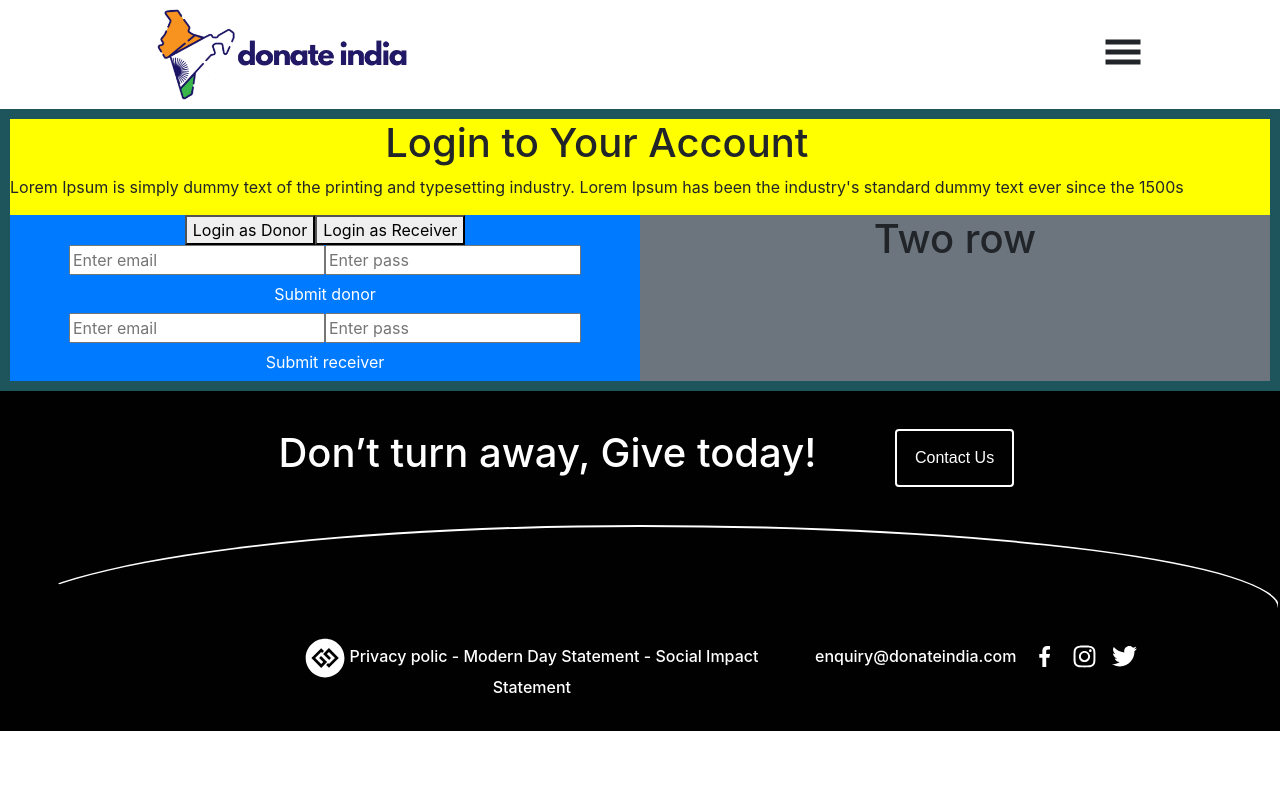
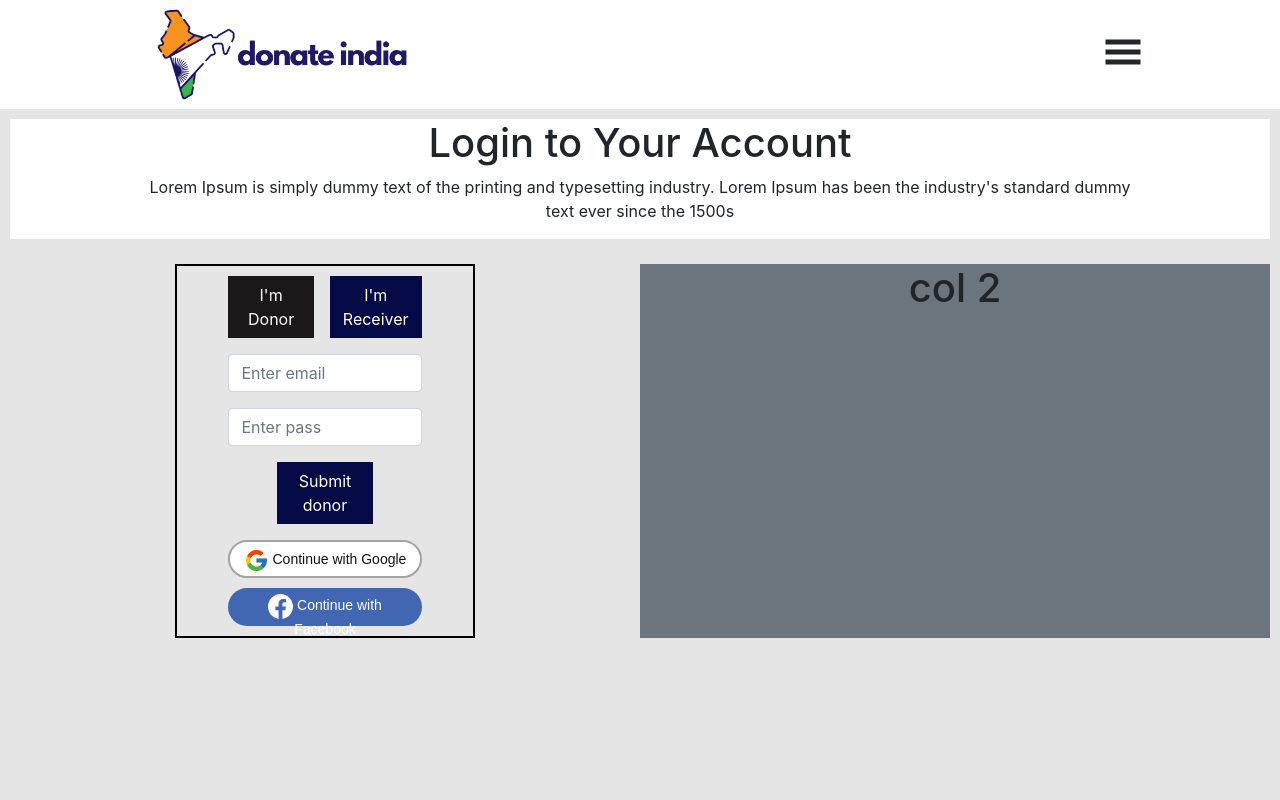
Before and after one commit to tanujdey7/donateindia, a React (Create React App) app: page /Login in a window 1280 px wide. Shown: the top 800 px of the page. Built offline with nearby package versions, Linux system fonts and the light colour scheme.

Commit message:
login page updated

```diff
--- a/src/Pages/Loginpages/Login.css
+++ b/src/Pages/Loginpages/Login.css
@@ -1,28 +1,114 @@
-.login-wrapper{
+.login-wrapper {
     padding: 10px;
 }
 
-.login-section{
+.login-section {
     width: 100%;
-    background-color: #1e555c;
+    height: 700px;
+    background-color: #e5e5e5;
 }
 
-.login-wrapper-row{
-    background-color: yellow;
+.login-wrapper-row {
+    background-color: rgb(255, 255, 255);
     width: 100%;
     margin: 0px;
     padding: 0px;
 }
 
-.login-form-wrapper-row{
+.login-title-wrap {
+    width: 80%;
+    margin-left: auto;
+    margin-right: auto;
+}
+
+/* login form */
+
+.login-form-wrapper-row {
     width: 100%;
     margin: 0px;
     padding: 0px;
 }
 
-.login-col-wrap{
+.login-col-wrap {
     display: flex;
+    padding-top: 2%;
     width: 100%;
     /* margin-left: auto;
     margin-right: auto; */
 }
+
+.login-switch-btns {
+    width: 70%;
+    display: flex;
+    margin-left: auto;
+    margin-right: auto;
+    /* border: 1px solid red; */
+}
+
+.login-form-div {
+    width: 50%;
+    padding: 10px;
+    border: 2px solid black;
+    margin-left: auto;
+    margin-right: auto;
+}
+
+.donor-login-form {
+    width: 70%;
+    margin-left: auto;
+    margin-right: auto;
+}
+
+.receiver-login-form {
+    width: 70%;
+    margin-left: auto;
+    margin-right: auto;
+}
+
+.login-switch-donor-btn {
+    width: 48%;
+    color: #ffffff;
+    border-radius: 0px;
+    background-color: rgb(26, 24, 24);
+}
+
+.login-switch-receiver-btn {
+    width: 50%;
+    border-radius: 0px;
+    background-color: rgb(3, 10, 70);
+    color: #ffffff;
+}
+
+.submit-donor {
+    width: 50%;
+    margin-left: auto;
+    margin-right: auto;
+    border-radius: 0px;
+    background-color: rgb(3, 10, 70);
+    color: #ffffff;
+}
+
+.social-login-btn-google {
+    width: 70%;
+    color: #131313;
+    border: 2px solid rgb(163, 163, 163);
+    border-radius: 30px;
+    height: 38px;
+    font-size: 14px;
+    font-family: "Poppins", sans-serif;
+    /* border-radius: 0px; */
+    background-color: #ffffff;
+}
+
+.social-login-btn-facebook {
+    width: 70%;
+    margin-top: 10px;
+    color: #ffffff;
+    font-family: "Poppins", sans-serif;
+    font-size: 14px;
+    border: none;
+    border-radius: 30px;
+    height: 38px;
+    /* border-radius: 0px; */
+    background-color: #4267B2;
+}
--- a/src/Pages/Loginpages/Login.jsx
+++ b/src/Pages/Loginpages/Login.jsx
@@ -1,7 +1,11 @@
-import React from 'react';
+import React, { useState } from "react";
 import "./Login.css";
+import {FcGoogle} from "react-icons/fc";
+import {SiFacebook} from "react-icons/si";
 
 const Login = () => {
+  const [state, setstate] = useState(false);
+
   return (
     <div className="login-section">
       <div className="login-wrapper">
@@ -9,42 +13,85 @@ const Login = () => {
           <div className="login-title-wrap">
             <div className="login-title-div">
               <h1>Login to Your Account</h1>
-                            <p>Lorem Ipsum is simply dummy text of the printing and typesetting industry. Lorem Ipsum has been the industry's standard dummy text ever since the 1500s</p>
+              <p>
+                Lorem Ipsum is simply dummy text of the printing and typesetting
+                industry. Lorem Ipsum has been the industry's standard dummy
+                text ever since the 1500s
+              </p>
             </div>
           </div>
         </div>
         <div className="login-form-wrapper-row row">
           <div className="login-col-wrap">
-                        <div className="col bg-primary">
+            <div className="col">
               <div className="login-form-div">
                 <div className="login-switch-btns">
-                                    <button>Login as Donor</button>
-                                    <button>Login as Receiver</button>
+                  <button
+                    onClick={() => setstate(false)}
+                    className="btn login-switch-donor-btn"
+                  >
+                    I'm Donor
+                  </button>
+                  <button
+                    onClick={() => setstate(true)}
+                    className="btn login-switch-receiver-btn ml-3"
+                  >
+                    I'm Receiver
+                  </button>
                 </div>
+                {state === false ? (
                   <div className="donor-login-form">
                     <form>
-                                        <input type="text" placeholder="Enter email" />
-                                        <input type="text" placeholder="Enter pass" />
-                                        <button type="submit" class="btn btn-primary">Submit donor</button>
+                      <input
+                        type="text"
+                        className="form-control mt-3"
+                        placeholder="Enter email"
+                      />
+                      <input
+                        type="text"
+                        className="form-control mt-3"
+                        placeholder="Enter pass"
+                      />
+                      <button type="submit" class="btn submit-donor mt-3">
+                        Submit donor
+                      </button>
                     </form>
                   </div>
+                ) : null}
+                {state ? (
                   <div className="receiver-login-form">
                     <form>
-                                        <input type="text" placeholder="Enter email" />
-                                        <input type="text" placeholder="Enter pass" />
-                                        <button type="submit" class="btn btn-primary">Submit receiver</button>
+                      <input
+                        type="text"
+                        className="form-control mt-3"
+                        placeholder="Enter email"
+                      />
+                      <input
+                        type="text"
+                        className="form-control mt-3"
+                        placeholder="Enter pass"
+                      />
+                      <button type="submit" class="btn btn-primary mt-2">
+                        Submit Receiver
+                      </button>
                     </form>
+                  </div>
+                ) : null}
+
+                <div className="social-login-div mt-3">
+                    <button className="btn social-login-btn-google"><FcGoogle className="facebook-icon" size="25" /> Continue with Google</button>
+                    <button className="btn social-login-btn-facebook"><SiFacebook size="25" /> Continue with Facebook</button>
                 </div>
               </div>
             </div>
             <div className="col bg-secondary">
-                            <h1>Two row</h1>
+              <h1>col 2</h1>
             </div>
           </div>
         </div>
       </div>
     </div>
-    )
-}
+  );
+};
 
 export default Login;
```
Lines whose indentation alone changed are shown as unchanged.
